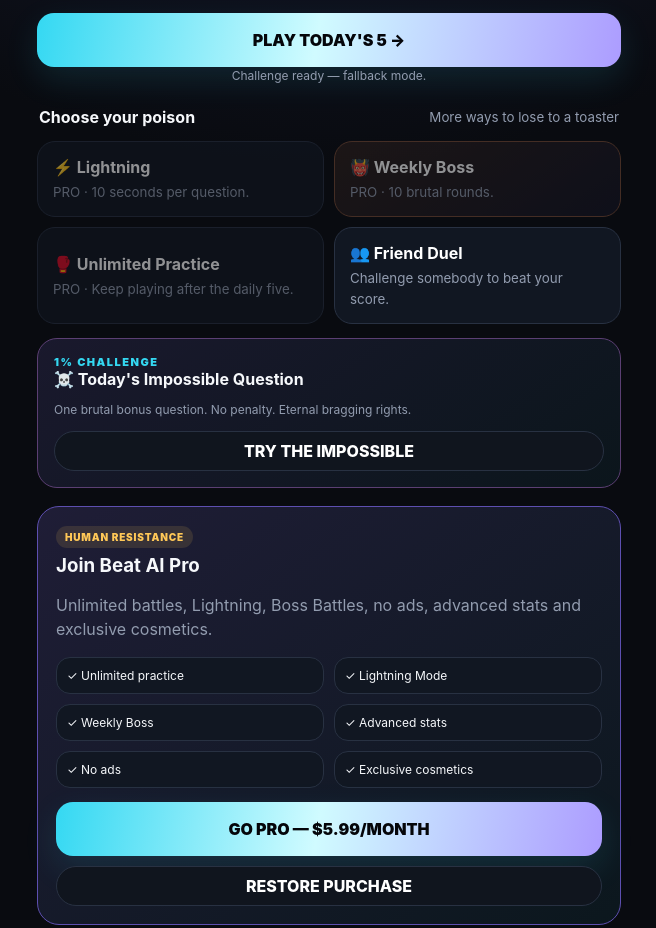
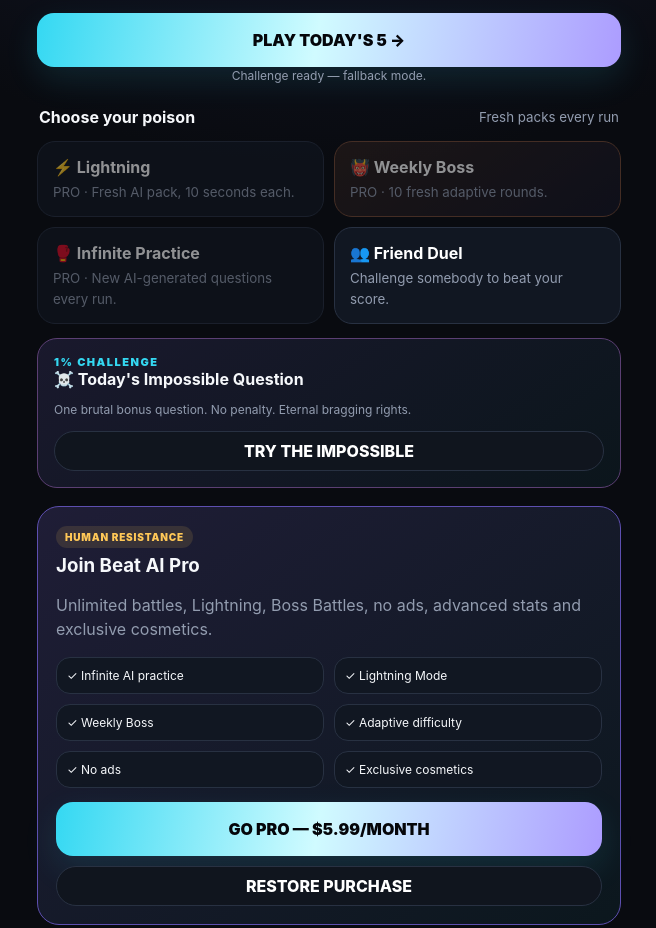
Before and after one commit to Ppolite/Quantum-Adventures, a plain HTML site: page index.html in a window 1280 px wide. Shown: the part 457-1385 px from the top of the page, without its empty margins (311-967 px from the left). Drawn offline with Linux system fonts and the light colour scheme; no server answers.

Commit message:
Load infinite replay engine

```diff
--- a/index.html
+++ b/index.html
@@ -16,6 +16,7 @@
   <meta name="twitter:title" content="Beat AI — Think you're smarter than AI?">
   <meta name="twitter:description" content="Five fast challenges. One cocky machine. Can you beat today's AI?">
   <link rel="stylesheet" href="/styles.css">
+  <link rel="stylesheet" href="/social.css">
 </head>
 <body>
 <div class="app">
@@ -54,11 +55,11 @@
     <button class="primary" id="play">PLAY TODAY'S 5 →</button>
     <div id="status" class="muted centered small">Loading today's challenge…</div>
 
-    <div class="section-title"><h3>Choose your poison</h3><small>More ways to lose to a toaster</small></div>
+    <div class="section-title"><h3>Choose your poison</h3><small>Fresh packs every run</small></div>
     <div class="modegrid">
-      <button class="mode" data-promode id="lightningBtn"><b>⚡ Lightning</b><small>PRO · 10 seconds per question.</small></button>
-      <button class="mode boss" data-promode id="bossBtn"><b>👹 Weekly Boss</b><small>PRO · 10 brutal rounds.</small></button>
-      <button class="mode" data-promode id="practiceBtn"><b>🥊 Unlimited Practice</b><small>PRO · Keep playing after the daily five.</small></button>
+      <button class="mode" data-promode id="lightningBtn"><b>⚡ Lightning</b><small>PRO · Fresh AI pack, 10 seconds each.</small></button>
+      <button class="mode boss" data-promode id="bossBtn"><b>👹 Weekly Boss</b><small>PRO · 10 fresh adaptive rounds.</small></button>
+      <button class="mode" data-promode id="practiceBtn"><b>🥊 Infinite Practice</b><small>PRO · New AI-generated questions every run.</small></button>
       <button class="mode" id="friendBtn"><b>👥 Friend Duel</b><small>Challenge somebody to beat your score.</small></button>
     </div>
 
@@ -72,10 +73,10 @@
     <div class="procard" id="proCard">
       <span class="badge">HUMAN RESISTANCE</span>
       <h3 id="proTitle">Join Beat AI Pro</h3>
-      <p class="muted" id="proCopy">Unlimited battles, Lightning, Boss Battles, no ads, advanced stats and exclusive cosmetics.</p>
+      <p class="muted" id="proCopy">Infinite battles, Lightning, Boss Battles, no ads, advanced stats and exclusive cosmetics.</p>
       <div class="progrid">
-        <div class="perk">✓ Unlimited practice</div><div class="perk">✓ Lightning Mode</div>
-        <div class="perk">✓ Weekly Boss</div><div class="perk">✓ Advanced stats</div>
+        <div class="perk">✓ Infinite AI practice</div><div class="perk">✓ Lightning Mode</div>
+        <div class="perk">✓ Weekly Boss</div><div class="perk">✓ Adaptive difficulty</div>
         <div class="perk">✓ No ads</div><div class="perk">✓ Exclusive cosmetics</div>
       </div>
       <button class="primary" id="upgradeBtn">GO PRO — $5.99/MONTH</button>
@@ -114,7 +115,7 @@
       <div id="referralNote" class="muted small centered">Your challenge link includes a private referral code so future rewards can credit the inviter.</div>
     </div>
 
-    <button id="again" class="secondary full gap-top">ONE MORE PRACTICE ROUND</button>
+    <button id="again" class="secondary full gap-top">GENERATE ANOTHER FRESH PACK</button>
     <div class="card board"><div class="type">Today's leaderboard</div><div id="leaderboard"></div></div>
     <div class="section-title"><h3>Skill breakdown</h3><small id="skillSummary">learning you…</small></div><div class="card" id="skills"></div>
     <div class="section-title"><h3>Achievements</h3><small id="achievementCount">0 unlocked</small></div><div class="achievement-grid" id="achievements"></div>
@@ -127,6 +128,7 @@
 <div class="modal" id="rewardModal"><div class="sheet"><button class="close" data-close>×</button><div class="type">Mystery crate</div><h2>You earned a drop</h2><div class="reward" id="rewardEmoji">🎁</div><h3 class="centered" id="rewardName">Neon Brain</h3><p class="muted centered" id="rewardDesc">A cosmetic reward for surviving five battles.</p><button class="primary" data-close>CLAIM IT</button></div></div>
 <div class="toast" id="toast"></div>
 <script src="/app.js"></script>
+<script src="/infinite-replay.js"></script>
 <script src="/social.js"></script>
 </body>
 </html>
```
